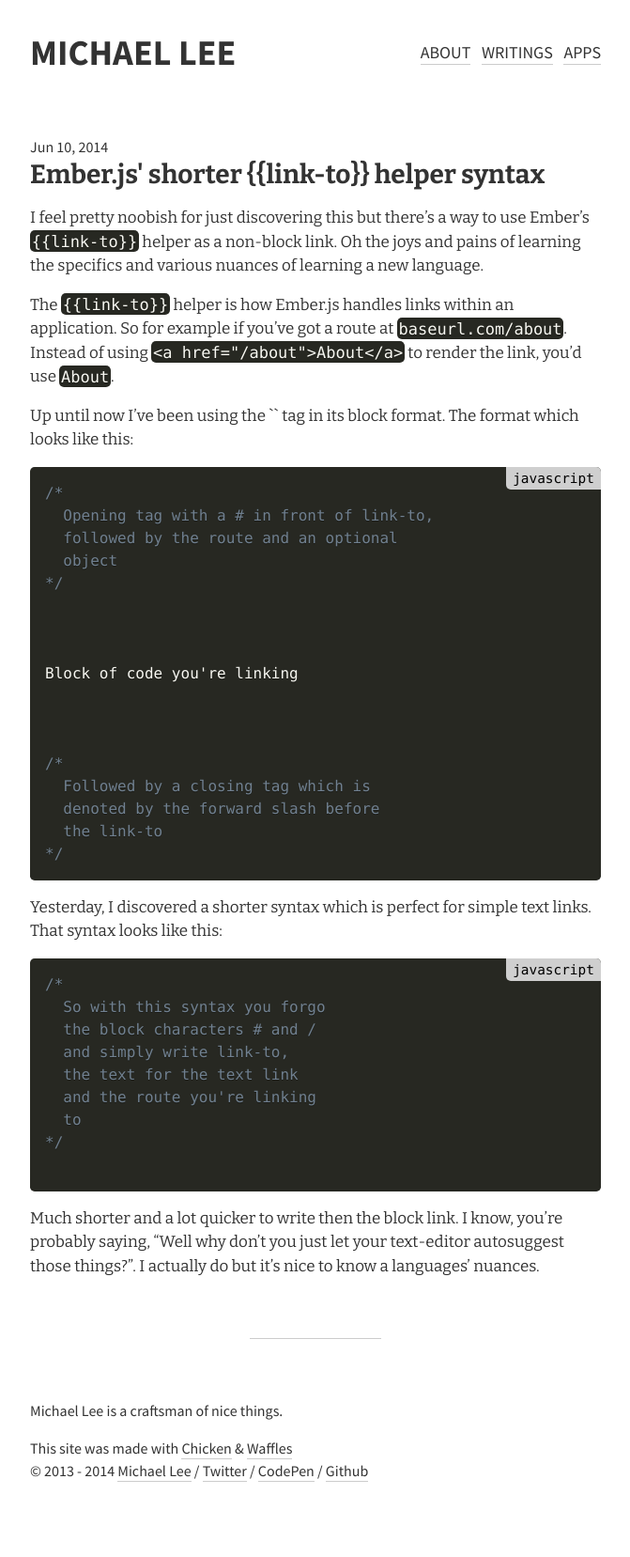
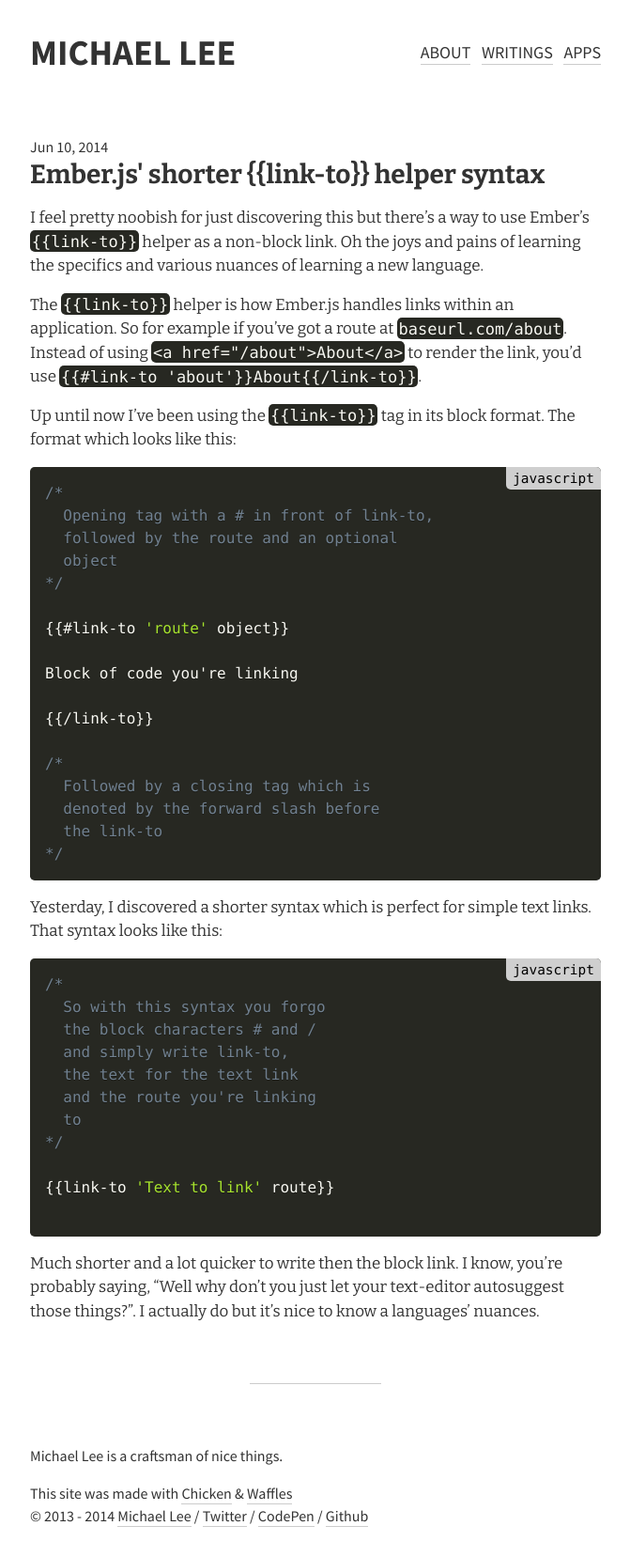
Before and after one commit to michaellee/old-michaelsoolee.com, a Jekyll site: the page built from _posts/2014-06-10-emberjs-shorter-link-to.md, in a window 1280 px wide. Shown: the whole page at 94% size, without its empty margins (304-975 px from the left). Built offline with Jekyll 4.4.1, drawn with Linux system fonts in a browser that asks for light colours; Markdown is read by kramdown in place of the engine named in the settings; before the commit the page ends 1609 px from its top, so only the background shows below that.

Commit message:
Update 2014-06-10-emberjs-shorter-link-to.md

````diff
--- a/_posts/2014-06-10-emberjs-shorter-link-to.md
+++ b/_posts/2014-06-10-emberjs-shorter-link-to.md
@@ -6,9 +6,9 @@ categories: ember
 
 I feel pretty noobish for just discovering this but there's a way to use Ember's {% raw %}`{{link-to}}`{% endraw %} helper as a non-block link. Oh the joys and pains of learning the specifics and various nuances of learning a new language.
 
-The {% raw %}`{{link-to}}`{% endraw %} helper is how Ember.js handles links within an application. So for example if you've got a route at `baseurl.com/about`. Instead of using `<a href="/about">About</a>` to render the link, you'd use `{{#link-to 'about'}}About{{/link-to}}`.
+The {% raw %}`{{link-to}}`{% endraw %} helper is how Ember.js handles links within an application. So for example if you've got a route at `baseurl.com/about`. Instead of using `<a href="/about">About</a>` to render the link, you'd use {% raw %}`{{#link-to 'about'}}About{{/link-to}}`{% endraw %}.
 
-Up until now I've been using the `{{link-to}}` tag in its block format. The format which looks like this:
+Up until now I've been using the {% raw %}`{{link-to}}`{% endraw %} tag in its block format. The format which looks like this:
 
 ```javascript
 /*
@@ -16,13 +16,13 @@ Up until now I've been using the `{{link-to}}` tag in its block format. The form
   followed by the route and an optional
   object
 */
-
+{% raw %}
 {{#link-to 'route' object}}
 
 Block of code you're linking
 
 {{/link-to}}
-
+{% endraw %}
 /*
   Followed by a closing tag which is
   denoted by the forward slash before
@@ -41,7 +41,9 @@ Yesterday, I discovered a shorter syntax which is perfect for simple text links.
   and the route you're linking
   to
 */
+{% raw %}
 {{link-to 'Text to link' route}}
+{% endraw %}
 ```
 
 Much shorter and a lot quicker to write then the block link. I know, you're probably saying, "Well why don't you just let your text-editor autosuggest those things?". I actually do but it's nice to know a languages' nuances.
````
